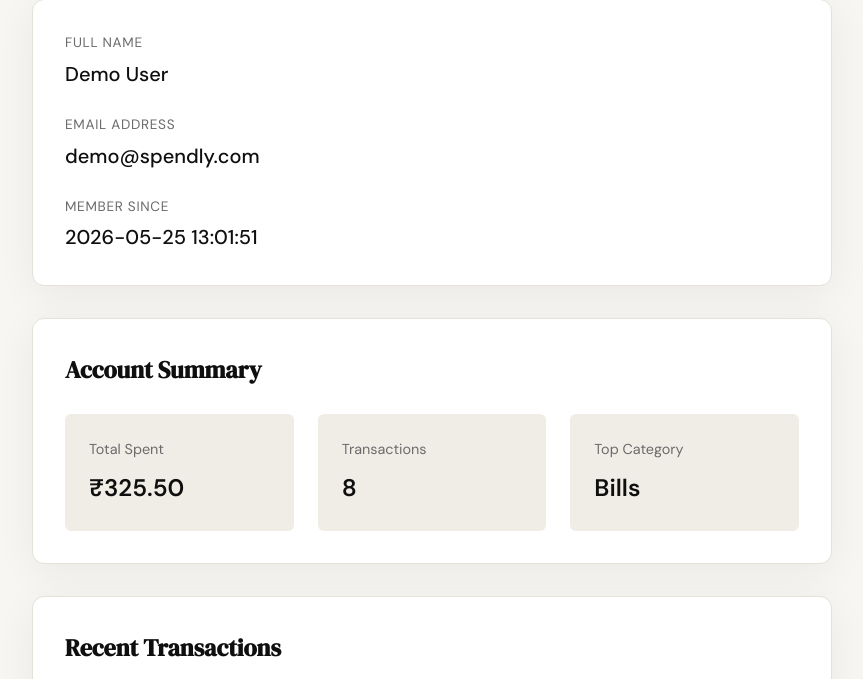
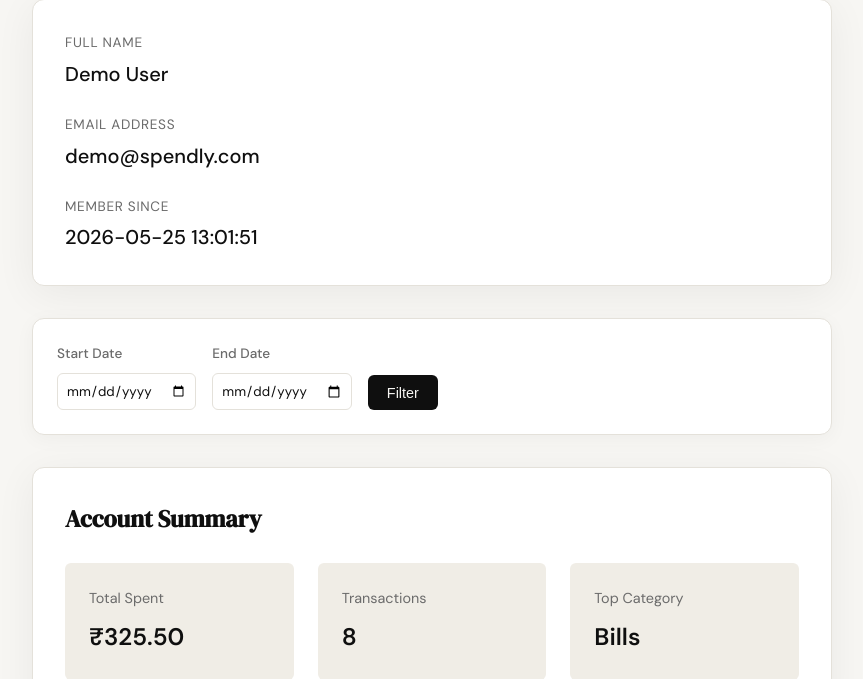
Before and after one commit to Keshav-Garg29/spendly_1, a Flask app: page /profile in a window 1280 px wide. Shown: the part 274-953 px from the top of the page, without its empty margins (208-1071 px from the left). Run offline with Flask 3, Linux system fonts and the light colour scheme; the visitor is signed in with stand-in values (Sample User, id 1); data comes from the database, SQL or seed files in the repository.

Commit message:
add date filter to profile page

```diff
--- a/app.py
+++ b/app.py
@@ -157,6 +157,10 @@ def profile():
     if not user_id:
         return redirect(url_for('login', error="Please log in to access this page"))
 
+    # Get date filters from query parameters
+    start_date = request.args.get('start_date')
+    end_date = request.args.get('end_date')
+
     conn = get_db()
     try:
         # User profile data
@@ -167,12 +171,12 @@ def profile():
             "created_at": user_row['created_at']
         }
 
-        # The following sections will be implemented by subagents
-        stats = get_user_summary(conn, user_id)
+        # Filtered data retrieval
+        stats = get_user_summary(conn, user_id, start_date, end_date)
 
-        transactions = [dict(row) for row in get_user_transactions(conn, user_id)]
+        transactions = [dict(row) for row in get_user_transactions(conn, user_id, start_date, end_date)]
 
-        category_totals = get_user_category_totals(conn, user_id)
+        category_totals = get_user_category_totals(conn, user_id, start_date, end_date)
         total_spent = stats['total_spent']
         category_breakdown = [
             {
@@ -183,7 +187,13 @@ def profile():
             for row in category_totals
         ]
 
-        return render_template("profile.html", user=user, stats=stats, transactions=transactions, category_breakdown=category_breakdown)
+        return render_template("profile.html",
+                               user=user,
+                               stats=stats,
+                               transactions=transactions,
+                               category_breakdown=category_breakdown,
+                               start_date=start_date,
+                               end_date=end_date)
     finally:
         conn.close()
 
--- a/database/db.py
+++ b/database/db.py
@@ -109,35 +109,66 @@ def get_user_profile(conn, user_id):
     cursor = conn.execute("SELECT name, email, created_at FROM users WHERE id = ?", (user_id,))
     return cursor.fetchone()
 
-def get_user_summary(conn, user_id):
+def get_user_summary(conn, user_id, start_date=None, end_date=None):
     """Calculates total spent, total expenses count, and top category"""
     stats = {}
 
+    # Base filter
+    where_clause = "WHERE user_id = ?"
+    params = [user_id]
+
+    if start_date:
+        where_clause += " AND date >= ?"
+        params.append(start_date)
+    if end_date:
+        where_clause += " AND date <= ?"
+        params.append(end_date)
+
     # Total spent and count
-    cursor = conn.execute("SELECT SUM(amount) as total, COUNT(*) as count FROM expenses WHERE user_id = ?", (user_id,))
+    cursor = conn.execute(f"SELECT SUM(amount) as total, COUNT(*) as count FROM expenses {where_clause}", params)
     row = cursor.fetchone()
     stats['total_spent'] = row['total'] if row['total'] else 0.0
     stats['total_expenses'] = row['count']
 
     # Top category
-    cursor = conn.execute('''
+    cursor = conn.execute(f'''
         SELECT category FROM expenses
-        WHERE user_id = ?
+        {where_clause}
         GROUP BY category
         ORDER BY SUM(amount) DESC
         LIMIT 1
-    ''', (user_id,))
+    ''', params)
     row = cursor.fetchone()
     stats['top_category'] = row['category'] if row else "None"
 
     return stats
 
-def get_user_transactions(conn, user_id):
+def get_user_transactions(conn, user_id, start_date=None, end_date=None):
     """Fetches all expenses for the user, ordered by date descending"""
-    cursor = conn.execute("SELECT date, description, category, amount FROM expenses WHERE user_id = ? ORDER BY date DESC", (user_id,))
+    where_clause = "WHERE user_id = ?"
+    params = [user_id]
+
+    if start_date:
+        where_clause += " AND date >= ?"
+        params.append(start_date)
+    if end_date:
+        where_clause += " AND date <= ?"
+        params.append(end_date)
+
+    cursor = conn.execute(f"SELECT date, description, category, amount FROM expenses {where_clause} ORDER BY date DESC", params)
     return cursor.fetchall()
 
-def get_user_category_totals(conn, user_id):
+def get_user_category_totals(conn, user_id, start_date=None, end_date=None):
     """Returns a list of categories and their total spent amounts"""
-    cursor = conn.execute("SELECT category, SUM(amount) as total FROM expenses WHERE user_id = ? GROUP BY category", (user_id,))
+    where_clause = "WHERE user_id = ?"
+    params = [user_id]
+
+    if start_date:
+        where_clause += " AND date >= ?"
+        params.append(start_date)
+    if end_date:
+        where_clause += " AND date <= ?"
+        params.append(end_date)
+
+    cursor = conn.execute(f"SELECT category, SUM(amount) as total FROM expenses {where_clause} GROUP BY category", params)
     return cursor.fetchall()
--- a/static/css/style.css
+++ b/static/css/style.css
@@ -783,9 +783,77 @@ a { color: inherit; text-decoration: none; }
     .hero { padding: 3rem 1rem 2rem; }
 }
 
-/* ------------------------------------------------------------------ */
-/* Profile Page                                                        */
-/* ------------------------------------------------------------------ */
+/* Profile Page Components                                             */
+
+.profile-filters {
+    background: var(--paper-card);
+    border: 1px solid var(--border);
+    border-radius: var(--radius-md);
+    padding: 1.5rem;
+    box-shadow: 0 4px 20px rgba(0,0,0,0.04);
+    margin-bottom: 2rem;
+}
+
+.filter-form {
+    display: flex;
+    gap: 1rem;
+    align-items: flex-end;
+    flex-wrap: wrap;
+}
+
+.filter-group {
+    display: flex;
+    flex-direction: column;
+    gap: 0.5rem;
+}
+
+.filter-group label {
+    font-size: 0.85rem;
+    font-weight: 500;
+    color: var(--ink-muted);
+}
+
+.filter-input {
+    padding: 0.5rem;
+    border: 1px solid var(--border);
+    border-radius: var(--radius-sm);
+    font-family: var(--font-body);
+    color: var(--ink);
+    outline: none;
+}
+
+.filter-input:focus {
+    border-color: var(--accent);
+}
+
+.btn-filter {
+    background: var(--ink);
+    color: var(--paper);
+    padding: 0.6rem 1.2rem;
+    border-radius: var(--radius-sm);
+    font-size: 0.9rem;
+    font-weight: 500;
+    cursor: pointer;
+    border: none;
+    transition: background 0.2s;
+}
+
+.btn-filter:hover {
+    background: var(--accent);
+}
+
+.clear-filter {
+    font-size: 0.85rem;
+    color: var(--ink-muted);
+    text-decoration: underline;
+    cursor: pointer;
+    margin-left: 1rem;
+    transition: color 0.2s;
+}
+
+.clear-filter:hover {
+    color: var(--danger);
+}
 
 .profile-section {
     padding: 4rem 2rem;
--- a/templates/profile.html
+++ b/templates/profile.html
@@ -39,6 +39,37 @@
                 </div>
             </div>
         </div>
+
+        {% if start_date or end_date %}
+        <div class="profile-filters">
+            <form class="filter-form" method="GET" action="{{ url_for('profile') }}">
+                <div class="filter-group">
+                    <label for="start_date">Start Date</label>
+                    <input type="date" id="start_date" name="start_date" class="filter-input" value="{{ start_date }}">
+                </div>
+                <div class="filter-group">
+                    <label for="end_date">End Date</label>
+                    <input type="date" id="end_date" name="end_date" class="filter-input" value="{{ end_date }}">
+                </div>
+                <button type="submit" class="btn-filter">Filter</button>
+                <a href="{{ url_for('profile') }}" class="clear-filter">Clear Filter</a>
+            </form>
+        </div>
+        {% else %}
+        <div class="profile-filters">
+            <form class="filter-form" method="GET" action="{{ url_for('profile') }}">
+                <div class="filter-group">
+                    <label for="start_date">Start Date</label>
+                    <input type="date" id="start_date" name="start_date" class="filter-input">
+                </div>
+                <div class="filter-group">
+                    <label for="end_date">End Date</label>
+                    <input type="date" id="end_date" name="end_date" class="filter-input">
+                </div>
+                <button type="submit" class="btn-filter">Filter</button>
+            </form>
+        </div>
+        {% endif %}
 
         <div class="profile-summary">
             <h2 class="summary-title">Account Summary</h2>
```
Also changed, not shown: tests/test_06-date-filter-profile-page.py (added, +113 -0 lines), .claude/specs/06-date-filter-profile-page.md (added).
